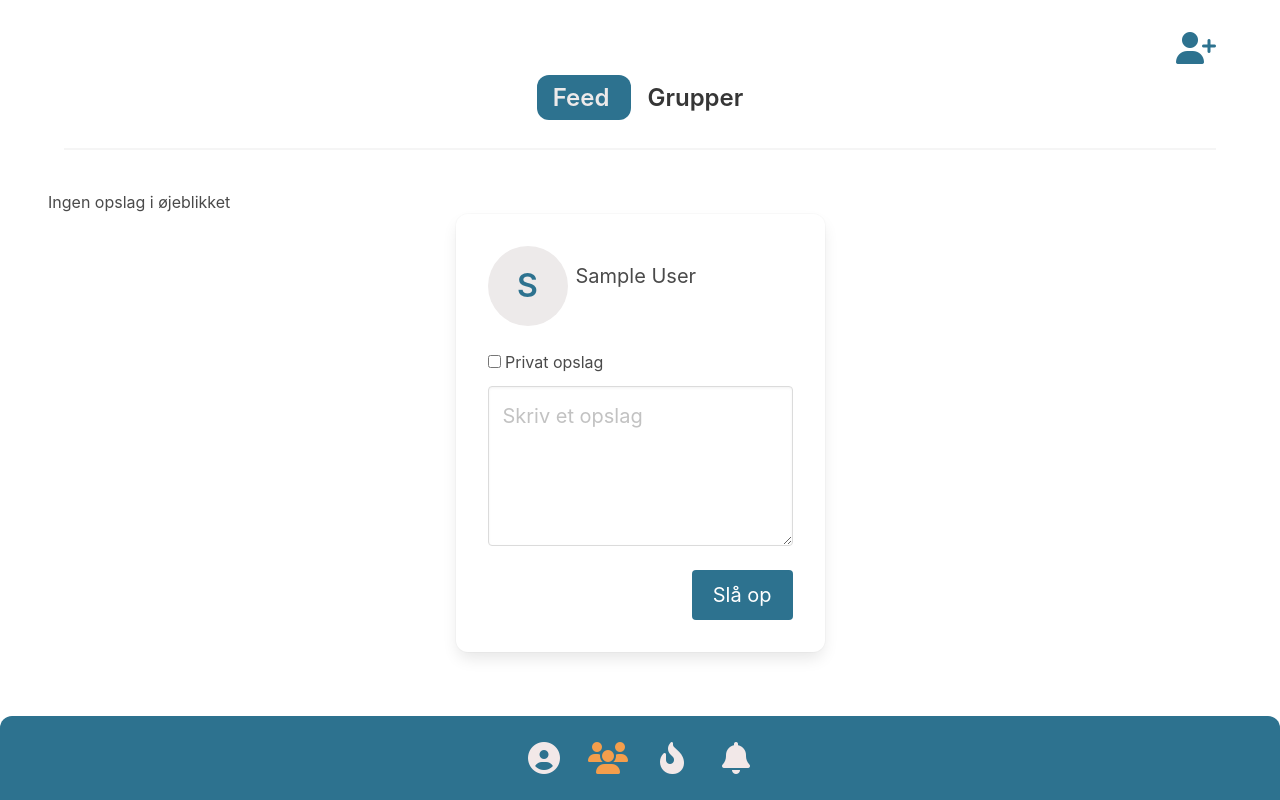
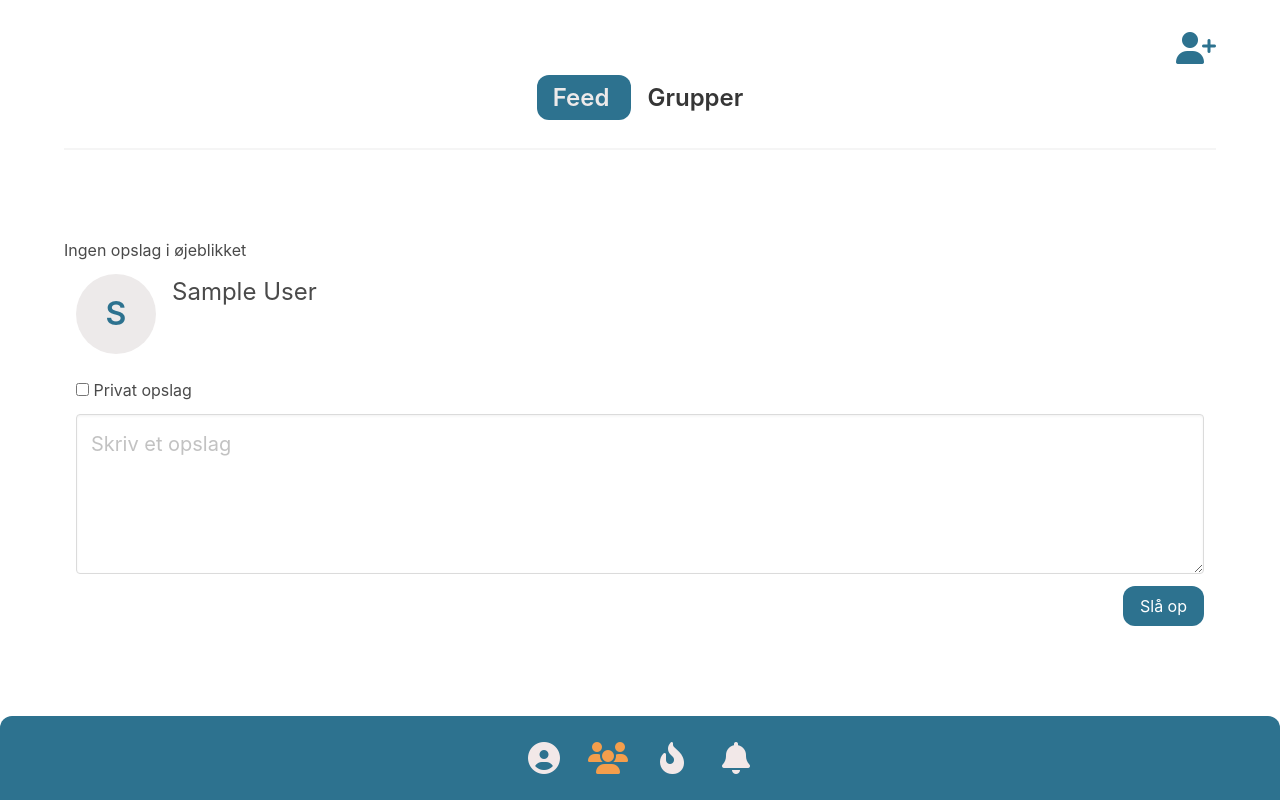
Before and after one commit to Lauramediedk/BikeMate2024, a Flask app: page /feed/ in a window 1280 px wide. Run offline with Flask 3, Linux system fonts and the light colour scheme; the visitor is signed in with stand-in values (Sample User, id 1); data that the repository does not hold is empty; some libraries are stand-ins or nearby versions.

Commit message:
styled the posts

```diff
--- a/templates/feed.html
+++ b/templates/feed.html
@@ -24,18 +24,24 @@
         </div>
     </section>
 <!--TODO: Move to posts.html and add htmx later-->
-    <section class="section pt-0" id="post_content">
+    <section class="section" id="post_content">
+        <div class="container">
         {% include 'flash_messages.html' %}
-            <div class="columns is-marginless is-centered">
-                <div class="box border-radius">
-                    <div class="column is-flex">
+            <div class="columns is-marginless is-multiline">
+                <div class="column is-flex is-12-tablet">
+                    <div class="media">
+                        <div class="media-left">
                             {% set initials = session.first_name[0] %}
                             <p class="title is-3 round-shape center m-0">
                                 {{ initials }}
                             </p>
-                        <p class="subtitle center ml-2">{{session.first_name}}</p>
                         </div>
-                    <div class="column">
+                        <div class="media-content">
+                            <p class="is-size-4">{{session.first_name}}</p>
+                        </div>
+                    </div>
+                </div>
+                <div class="column is-12-tablet">
                     <form method="POST" enctype="multipart/form-data" action="{{ url_for('feed.feed') }}">
                         {{ form.csrf_token() }}
                         <input type="hidden" name="user_id" value="{{ user_id }}">
@@ -47,8 +53,8 @@
                         <div class="field">
                             {{ form.content(class="textarea is-medium") }}
                         </div>
-                            <div class="pt-3 has-text-right">
-                                <button class="button is-primary is-medium" type="submit">Slå op</button>
+                        <div class="has-text-right">
+                            <button class="button is-primary border-radius" type="submit">Slå op</button>
                         </div>
                     </form>
                 </div>
@@ -58,7 +64,7 @@
 
     {% if posts %}
         {% for post in posts %}
-    <section class="section pt-0">
+            <section class="section pt-0 is-flex center">
                 <div class="container is-marginless main-content">
                     <div class="box">
                         <div class="columns is-multiline is-centered">
@@ -79,27 +85,29 @@
                                 </div>
                             </div>
                             <div class="column is-12-tablet">
-                        {{ post.content }}
+                                <p class="is-size-5">{{ post.content }}</p>
                             </div>
 
+                            <div class="column is-flex center">
                                 {% if post.author_id == session.user_id %}
                                     <form action="{{ url_for('feed.delete_post', post_id=post.post_id) }}" method="POST">
                                         <input type="hidden" name="_method" value="DELETE">
-                            <button type="submit" class="button">Slet opslag</button>
+                                        <button class="button m-4 is-primary" type="submit">Slet opslag</button>
                                     </form>
 
                                     <div x-data="{ isOpen: false }">
-                            <button class="button" @click="isOpen = !isOpen">
+                                        <button class="button is-primary" @click="isOpen = !isOpen">
                                             Rediger opslag
                                         </button>
                                         <div x-show="isOpen">
                                             <form action="{{ url_for('feed.edit_post', post_id=post.post_id) }}" method="POST">
                                                 <textarea name="new_content" placeholder="New content" required>{{ post.content }}</textarea>
-                                    <button type="submit" class="button">Gem ændringer</button>
+                                                <button class="button m-4" type="submit">Gem ændringer</button>
                                             </form>
                                         </div>
                                     </div>
                                 {% endif %}
+                            </div>
                         </div>
                     </div>
                 </div>
```
Lines whose indentation alone changed are shown as unchanged.
